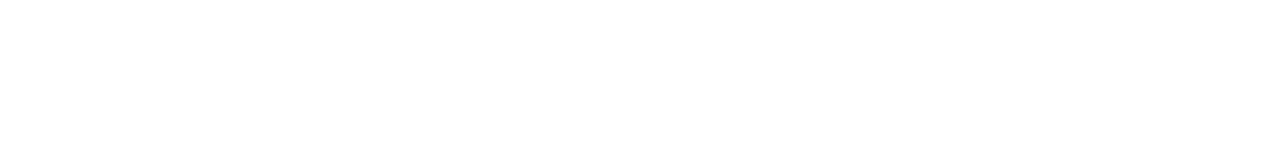
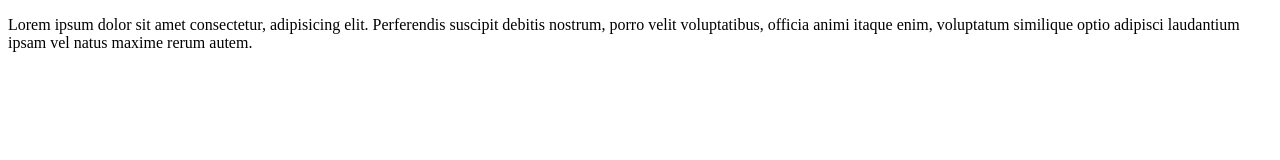
Before and after one commit to sabonawebsite-com/tdscaculator, a plain HTML site: page day1.html in a window 1280 px wide. Drawn offline with Linux system fonts and the light colour scheme.

Commit message:
something change

```diff
--- a/day1.html
+++ b/day1.html
@@ -6,6 +6,6 @@
     <title>Document</title>
 </head>
 <body>
-
+    <p>Lorem ipsum dolor sit amet consectetur, adipisicing elit. Perferendis suscipit debitis nostrum, porro velit voluptatibus, officia animi itaque enim, voluptatum similique optio adipisci laudantium ipsam vel natus maxime rerum autem.</p>
 </body>
 </html>
```
Also changed, not shown: index.html (+1 -0 lines).
